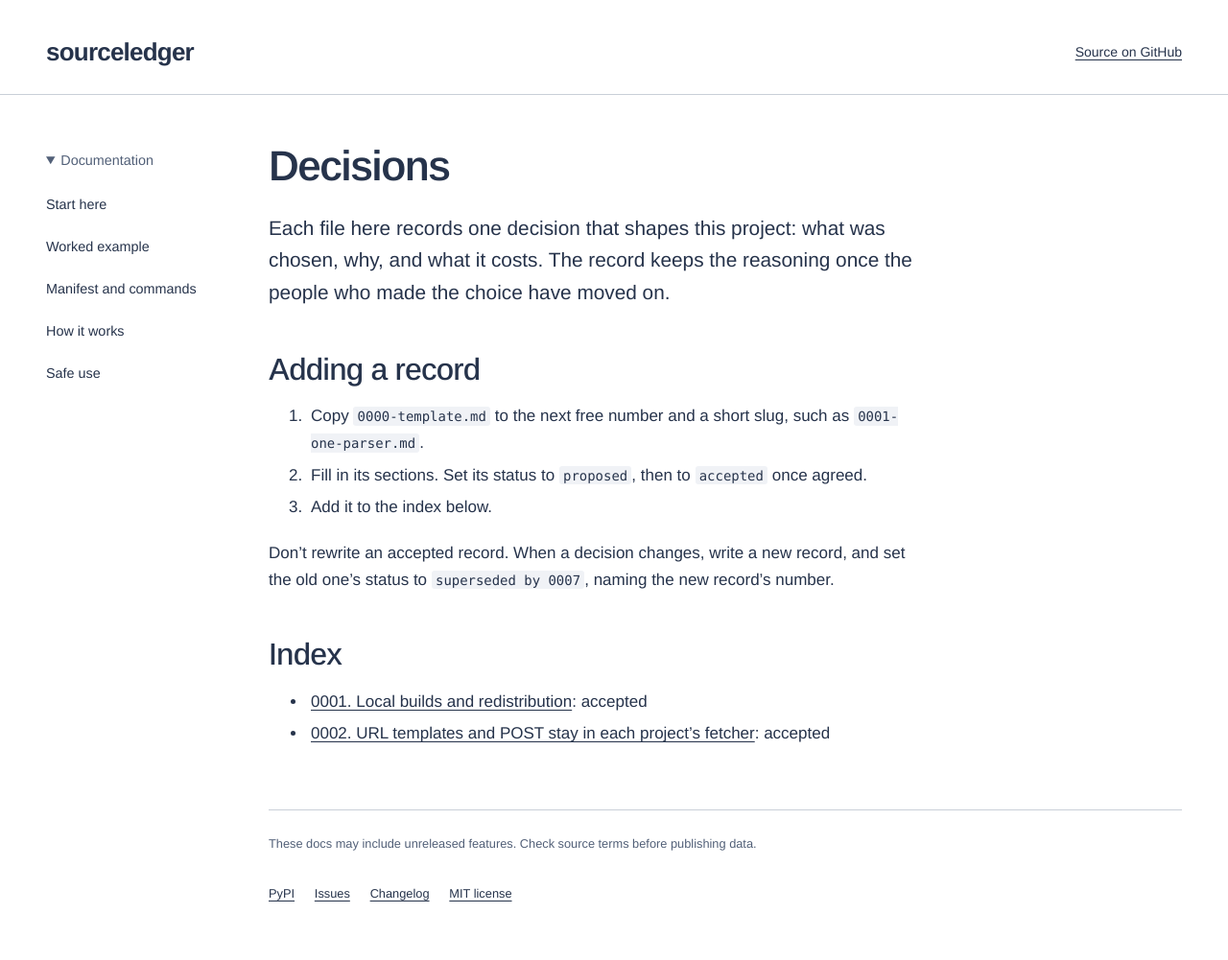
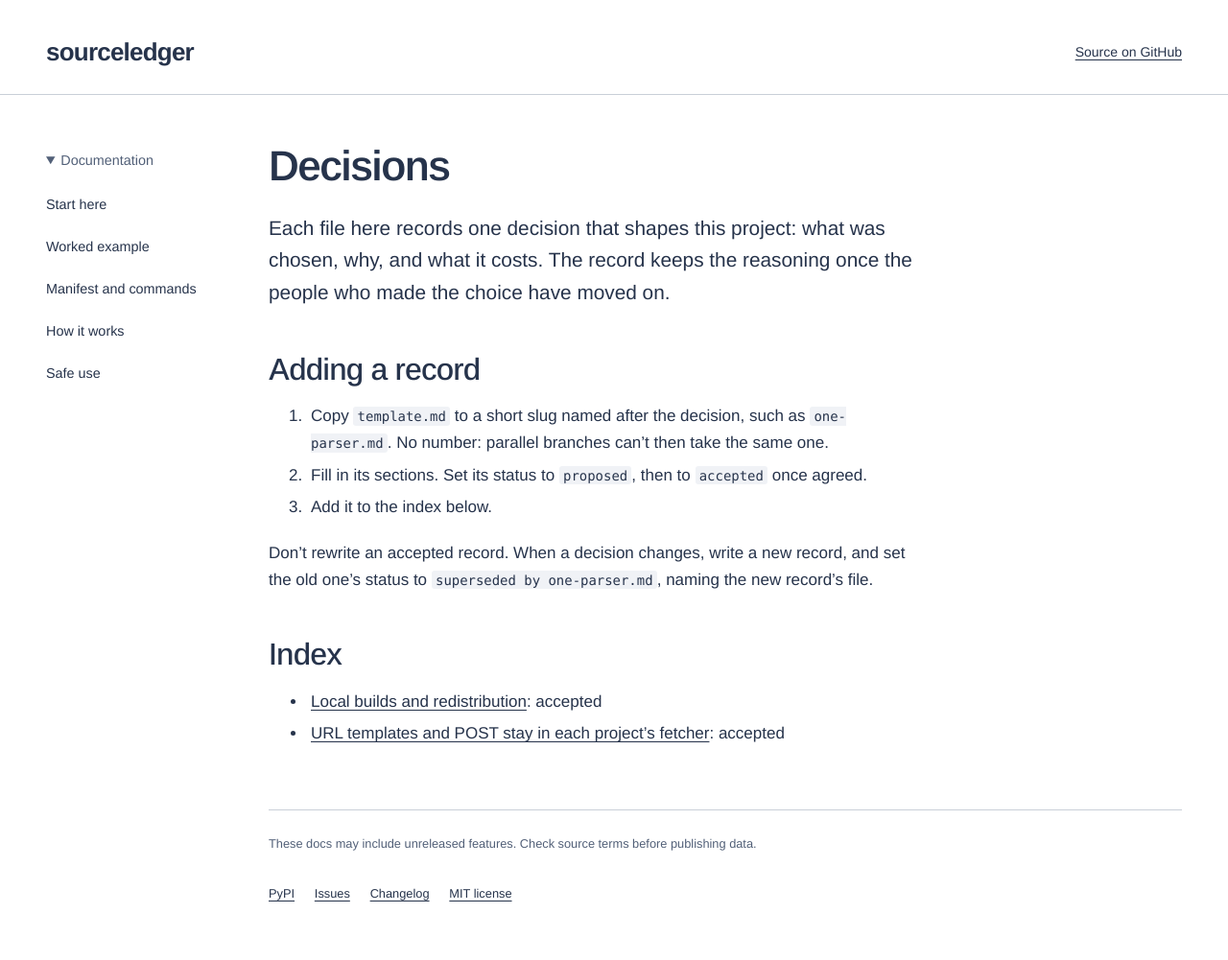
Before and after one commit to simonvanlierde/sourceledger, a Jekyll site: the page built from docs/decisions/README.md, in a window 1280 px wide. Shown: the whole page at 96% size. Built offline with Jekyll 4.4.1, drawn with Linux system fonts in a browser that asks for light colours; our own code applies the rules of GitHub Pages for plain Markdown files.

Commit message:
docs(decisions): name records by slug instead of number
The records follow the slug naming the other repos use.

Signed-off-by: Simon van Lierde <90462640+simonvanlierde@users.noreply.github.com>

```diff
--- a/docs/decisions/README.md
+++ b/docs/decisions/README.md
@@ -6,15 +6,15 @@ have moved on.
 
 ## Adding a record
 
-1. Copy `0000-template.md` to the next free number and a short slug, such as
-   `0001-one-parser.md`.
+1. Copy `template.md` to a short slug named after the decision, such as
+   `one-parser.md`. No number: parallel branches can't then take the same one.
 2. Fill in its sections. Set its status to `proposed`, then to `accepted` once agreed.
 3. Add it to the index below.
 
 Don't rewrite an accepted record. When a decision changes, write a new record, and set
-the old one's status to `superseded by 0007`, naming the new record's number.
+the old one's status to `superseded by one-parser.md`, naming the new record's file.
 
 ## Index
 
-- [0001. Local builds and redistribution](0001-local-builds-and-redistribution.md): accepted
-- [0002. URL templates and POST stay in each project's fetcher](0002-fetchers-stay-in-each-project.md): accepted
+- [Local builds and redistribution](local-builds-and-redistribution.md): accepted
+- [URL templates and POST stay in each project's fetcher](fetchers-stay-in-each-project.md): accepted
```
Also changed, not shown: docs/decisions/fetchers-stay-in-each-project.md (renamed from docs/decisions/0002-fetchers-stay-in-each-project.md, +1 -1 lines), docs/decisions/local-builds-and-redistribution.md (renamed from docs/decisions/0001-local-builds-and-redistribution.md, +1 -1 lines), docs/decisions/template.md (renamed from docs/decisions/0000-template.md, +2 -2 lines).
